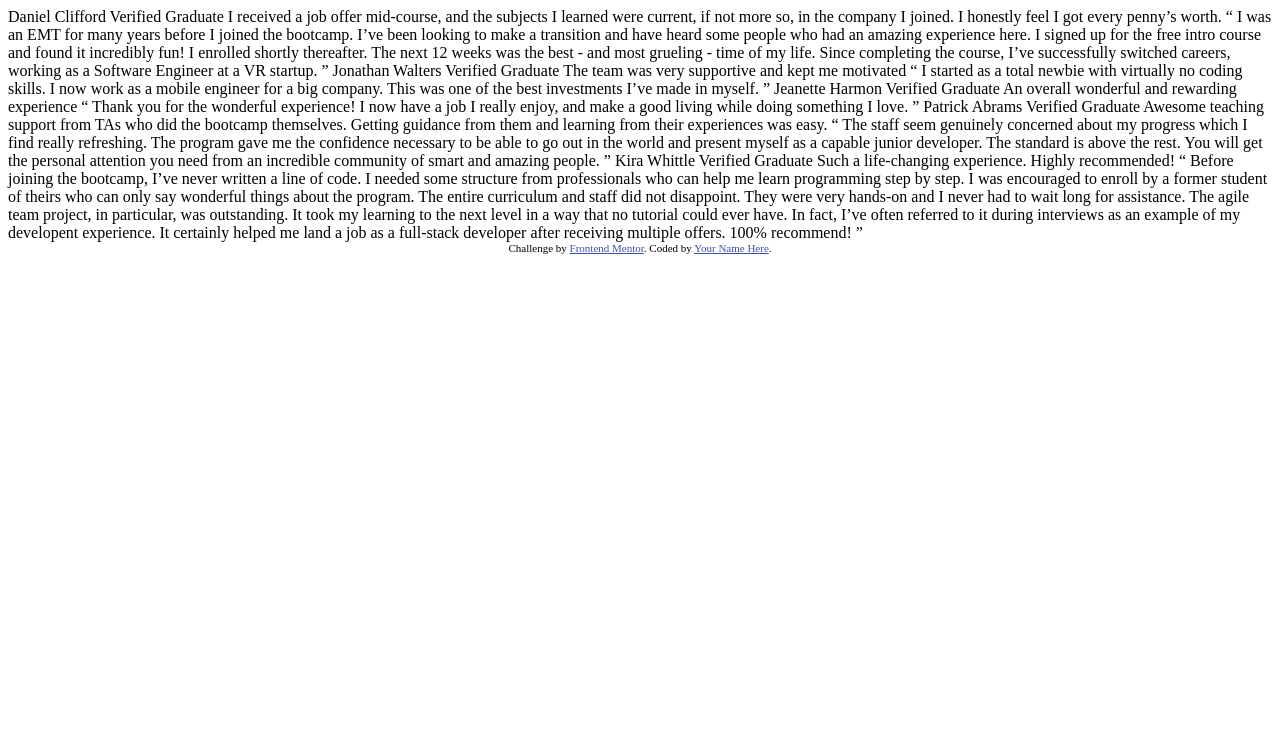
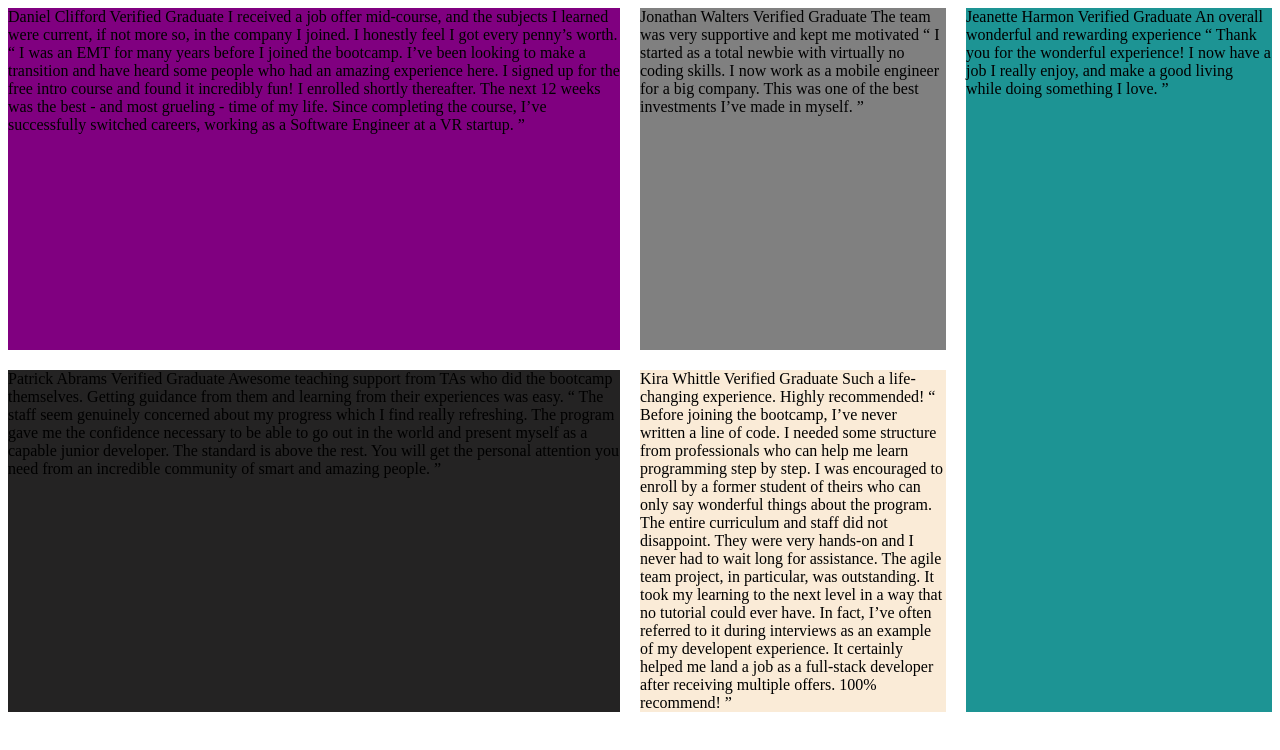
Before and after one commit to 202303-PRM-TR-FEW/testimonials-challenge-Burcu, a plain HTML site: page index.html in a window 1280 px wide. Drawn offline with Linux system fonts and the light colour scheme.

Commit message:
initial commit

```diff
--- a/index.html
+++ b/index.html
@@ -1,76 +1,69 @@
 <!DOCTYPE html>
 <html lang="en">
-<head>
-  <meta charset="UTF-8">
-  <meta name="viewport" content="width=device-width, initial-scale=1.0"> <!-- displays site properly based on user's device -->
+  <head>
+    <meta charset="UTF-8" />
+    <meta name="viewport" content="width=device-width, initial-scale=1.0" />
+    <link rel="stylesheet" href="./style.css" />
+    <!-- displays site properly based on user's device -->
 
-  <link rel="icon" type="image/png" sizes="32x32" href="./images/favicon-32x32.png">
+    <link
+      rel="icon"
+      type="image/png"
+      sizes="32x32"
+      href="./images/favicon-32x32.png"
+    />
 
-  <title>Frontend Mentor | [Challenge Name Here]</title>
-
-  <!-- Feel free to remove these styles or customise in your own stylesheet 👍 -->
-  <style>
-    .attribution { font-size: 11px; text-align: center; }
-    .attribution a { color: hsl(228, 45%, 44%); }
-  </style>
-</head>
-<body>
-  Daniel Clifford
-  Verified Graduate
-
-  I received a job offer mid-course, and the subjects I learned were current, if not more so,
-  in the company I joined. I honestly feel I got every penny’s worth.
-
-  “ I was an EMT for many years before I joined the bootcamp. I’ve been looking to make a
-  transition and have heard some people who had an amazing experience here. I signed up
-  for the free intro course and found it incredibly fun! I enrolled shortly thereafter.
-  The next 12 weeks was the best - and most grueling - time of my life. Since completing
-  the course, I’ve successfully switched careers, working as a Software Engineer at a VR startup. ”
-
-  Jonathan Walters
-  Verified Graduate
-
-  The team was very supportive and kept me motivated
-
-  “ I started as a total newbie with virtually no coding skills. I now work as a mobile engineer
-  for a big company. This was one of the best investments I’ve made in myself. ”
-
-  Jeanette Harmon
-  Verified Graduate
-
-  An overall wonderful and rewarding experience
-
-  “ Thank you for the wonderful experience! I now have a job I really enjoy, and make a good living
-  while doing something I love. ”
-
-  Patrick Abrams
-  Verified Graduate
-
-  Awesome teaching support from TAs who did the bootcamp themselves. Getting guidance from them and
-  learning from their experiences was easy.
-
-  “ The staff seem genuinely concerned about my progress which I find really refreshing. The program
-  gave me the confidence necessary to be able to go out in the world and present myself as a capable
-  junior developer. The standard is above the rest. You will get the personal attention you need from
-  an incredible community of smart and amazing people. ”
-
-  Kira Whittle
-  Verified Graduate
-
-  Such a life-changing experience. Highly recommended!
-
-  “ Before joining the bootcamp, I’ve never written a line of code. I needed some structure from
-  professionals who can help me learn programming step by step. I was encouraged to enroll by a former
-  student of theirs who can only say wonderful things about the program. The entire curriculum and staff
-  did not disappoint. They were very hands-on and I never had to wait long for assistance. The agile team
-  project, in particular, was outstanding. It took my learning to the next level in a way that no tutorial
-  could ever have. In fact, I’ve often referred to it during interviews as an example of my developent
-  experience. It certainly helped me land a job as a full-stack developer after receiving multiple offers.
-  100% recommend! ”
-
-  <div class="attribution">
-    Challenge by <a href="https://www.frontendmentor.io?ref=challenge" target="_blank">Frontend Mentor</a>.
-    Coded by <a href="#">Your Name Here</a>.
-  </div>
-</body>
+    <title>Frontend Mentor | [Testimonails]</title>
+  </head>
+  <body>
+    <div class="container">
+      <div class="card-1">
+        Daniel Clifford Verified Graduate I received a job offer mid-course, and
+        the subjects I learned were current, if not more so, in the company I
+        joined. I honestly feel I got every penny’s worth. “ I was an EMT for
+        many years before I joined the bootcamp. I’ve been looking to make a
+        transition and have heard some people who had an amazing experience
+        here. I signed up for the free intro course and found it incredibly fun!
+        I enrolled shortly thereafter. The next 12 weeks was the best - and most
+        grueling - time of my life. Since completing the course, I’ve
+        successfully switched careers, working as a Software Engineer at a VR
+        startup. ”
+      </div>
+      <div class="card-2">
+        Jonathan Walters Verified Graduate The team was very supportive and kept
+        me motivated “ I started as a total newbie with virtually no coding
+        skills. I now work as a mobile engineer for a big company. This was one
+        of the best investments I’ve made in myself. ”
+      </div>
+      <div class="card-3">
+        Jeanette Harmon Verified Graduate An overall wonderful and rewarding
+        experience “ Thank you for the wonderful experience! I now have a job I
+        really enjoy, and make a good living while doing something I love. ”
+      </div>
+      <div class="card-4">
+        Patrick Abrams Verified Graduate Awesome teaching support from TAs who
+        did the bootcamp themselves. Getting guidance from them and learning
+        from their experiences was easy. “ The staff seem genuinely concerned
+        about my progress which I find really refreshing. The program gave me
+        the confidence necessary to be able to go out in the world and present
+        myself as a capable junior developer. The standard is above the rest.
+        You will get the personal attention you need from an incredible
+        community of smart and amazing people. ”
+      </div>
+      <div class="card-5">
+        Kira Whittle Verified Graduate Such a life-changing experience. Highly
+        recommended! “ Before joining the bootcamp, I’ve never written a line of
+        code. I needed some structure from professionals who can help me learn
+        programming step by step. I was encouraged to enroll by a former student
+        of theirs who can only say wonderful things about the program. The
+        entire curriculum and staff did not disappoint. They were very hands-on
+        and I never had to wait long for assistance. The agile team project, in
+        particular, was outstanding. It took my learning to the next level in a
+        way that no tutorial could ever have. In fact, I’ve often referred to it
+        during interviews as an example of my developent experience. It
+        certainly helped me land a job as a full-stack developer after receiving
+        multiple offers. 100% recommend! ”
+      </div>
+    </div>
+  </body>
 </html>
--- /dev/null
+++ b/style.css
@@ -0,0 +1,57 @@
+.container {
+  display: grid;
+  grid-template-columns: 2fr 1fr 1fr;
+  grid-template-rows: 1fr 1fr;
+  gap: 20px;
+  grid-template-areas:
+    " card-1 card-2 card-3"
+    " card-5 card-4 card-4";
+  /* grid-template-areas:
+    "header header header header"
+    "main main . sidebar" */
+}
+
+.card-1 {
+  background-color: purple;
+  grid-area: card-1;
+  grid-column-start: 1;
+  grid-column-end: 2;
+  grid-row-start: 1;
+  grid-row-end: 1;
+}
+
+.card-2 {
+  background-color: grey;
+  grid-area: card-2;
+  grid-column-start: 2;
+  grid-column-end: 2;
+  grid-row-start: 1;
+  grid-row-end: 1;
+}
+
+.card-3 {
+  background-color: rgb(29, 148, 148);
+  grid-area: card-3;
+  grid-column-start: 3;
+  grid-column-end: 3;
+  grid-row-start: 1;
+  grid-row-end: 3;
+}
+
+.card-4 {
+  background-color: rgb(36, 35, 35);
+  grid-area: card-4;
+  grid-column-start: 1;
+  grid-column-end: 1;
+  grid-row-start: 2;
+  grid-row-end: 2;
+}
+
+.card-5 {
+  background-color: antiquewhite;
+  grid-area: card-5;
+  grid-column-start: 2;
+  grid-column-end: 2;
+  grid-row-start: 2;
+  grid-row-end: 2;
+}
```
Also changed, not shown: package-lock.json (added).
